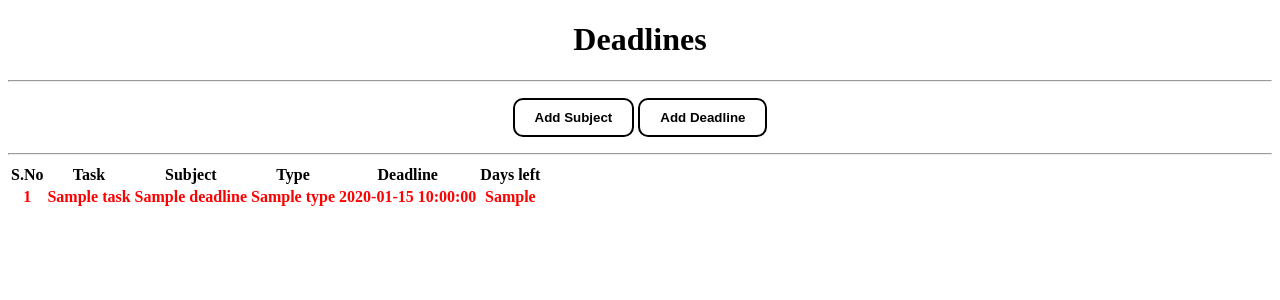
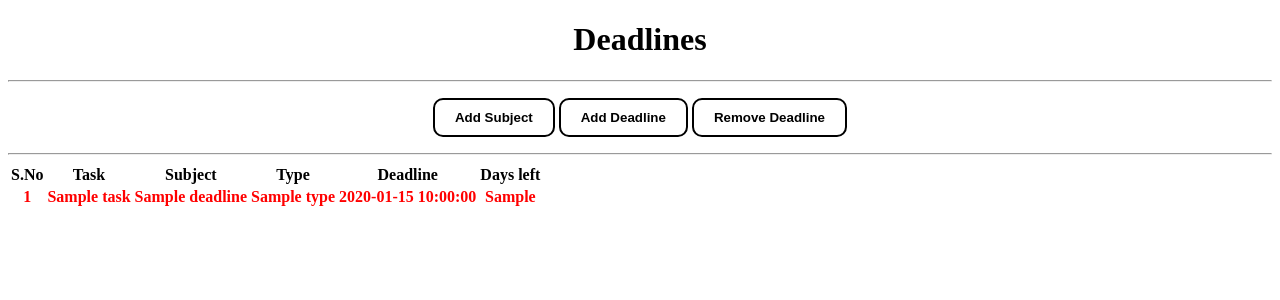
Before and after one commit to frankhart2018/assignment-scheduler, a Flask app: template asched/templates/index.html in a window 1280 px wide. Shown: the top 300 px of the page. Run offline with Flask 2, Linux system fonts and the light colour scheme; the template is opened without the code that fills it: most values are stand-ins (such as "Sample title", 1, 10 or a date in 2020); parts of the project's set-up code (start-up, migrations or seed data) failed here and were passed over; some libraries are stand-ins or nearby versions.

Commit message:
Add remove deadline in index

```diff
--- a/asched/templates/index.html
+++ b/asched/templates/index.html
@@ -14,6 +14,7 @@
         <p class="header-buttons">
             <input type="button" class="button" onclick="window.location.href='/add-subject';" value="Add Subject">
             <input type="button" class="button" onclick="window.location.href='/add-deadline';" value="Add Deadline">
+            <input type="button" class="button" onclick="window.location.href='/remove-deadline';" value="Remove Deadline">
         </p>
         <hr>
 
```
